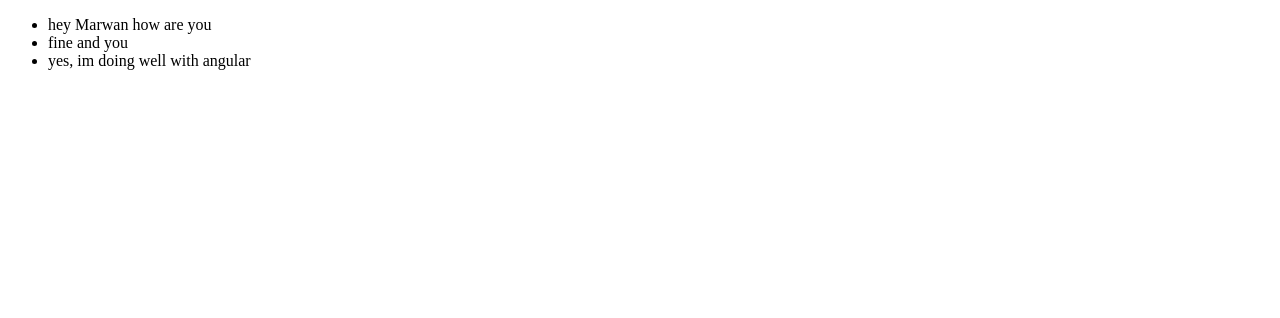
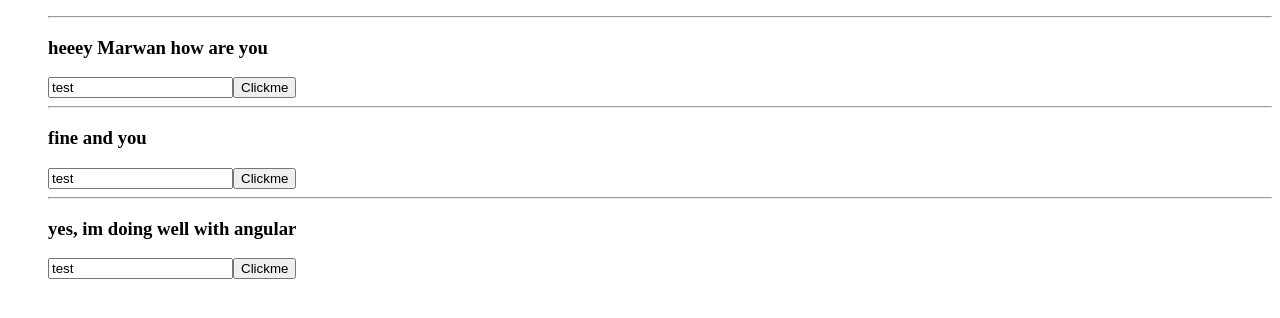
Before and after one commit to Marwan-G/Angular2-quick-start, an Angular app: page / in a window 1280 px wide. Shown: the top 318 px of the page. Built offline with nearby package versions, Linux system fonts and the light colour scheme.

Commit message:
pass value into a component with @input

```diff
--- a/src/app/app.component.ts
+++ b/src/app/app.component.ts
@@ -4,9 +4,10 @@ import { Component, Inject } from '@angular/core';
   selector: 'app-root',
   template: `<div>
   <ul>
-    <li *ngFor= "let message of mail.messages">
-    {{message}}
-    </li>
+    <app-simple-form *ngFor= "let message of mail.messages"
+    [receivedMessage]="message"
+    >
+    </app-simple-form>
   </ul>
   </div>`,
   styleUrls: ['./app.component.css']
--- a/src/app/mail.service.ts
+++ b/src/app/mail.service.ts
@@ -2,7 +2,7 @@ import { Injectable } from '@angular/core';
 
 @Injectable()
 export class MailService {
-messages = [' hey Marwan how are you ', 'fine and you', 'yes, im doing well with angular'];
+messages = [' heeey Marwan how are you ', 'fine and you', 'yes, im doing well with angular'];
   constructor() { }
 
 }
--- a/src/app/simple-form/simple-form.component.html
+++ b/src/app/simple-form/simple-form.component.html
@@ -1,2 +1,5 @@
+
+  <hr>
+  <h3>{{receivedMessage}}</h3>
 <input #MyInput type="text" value="test">
-<button  (mouseover)="onClick($event, MyInput.value)">Clickme </button>
+<button  (mouseover)="onClick($event,MyInput.value)">Clickme </button>
--- a/src/app/simple-form/simple-form.component.ts
+++ b/src/app/simple-form/simple-form.component.ts
@@ -1,4 +1,4 @@
-import { Component, OnInit } from '@angular/core';
+import {Component, OnInit, Input} from '@angular/core';
 
 @Component({
   selector: 'app-simple-form',
@@ -6,13 +6,12 @@ import { Component, OnInit } from '@angular/core';
   styles: []
 })
 export class SimpleFormComponent implements OnInit {
+  @Input() receivedMessage;
   onClick(event, value){
     console.log(value);
     console.log(event);
   }
-
   constructor() { }
-
   ngOnInit() {
   }
 
```
